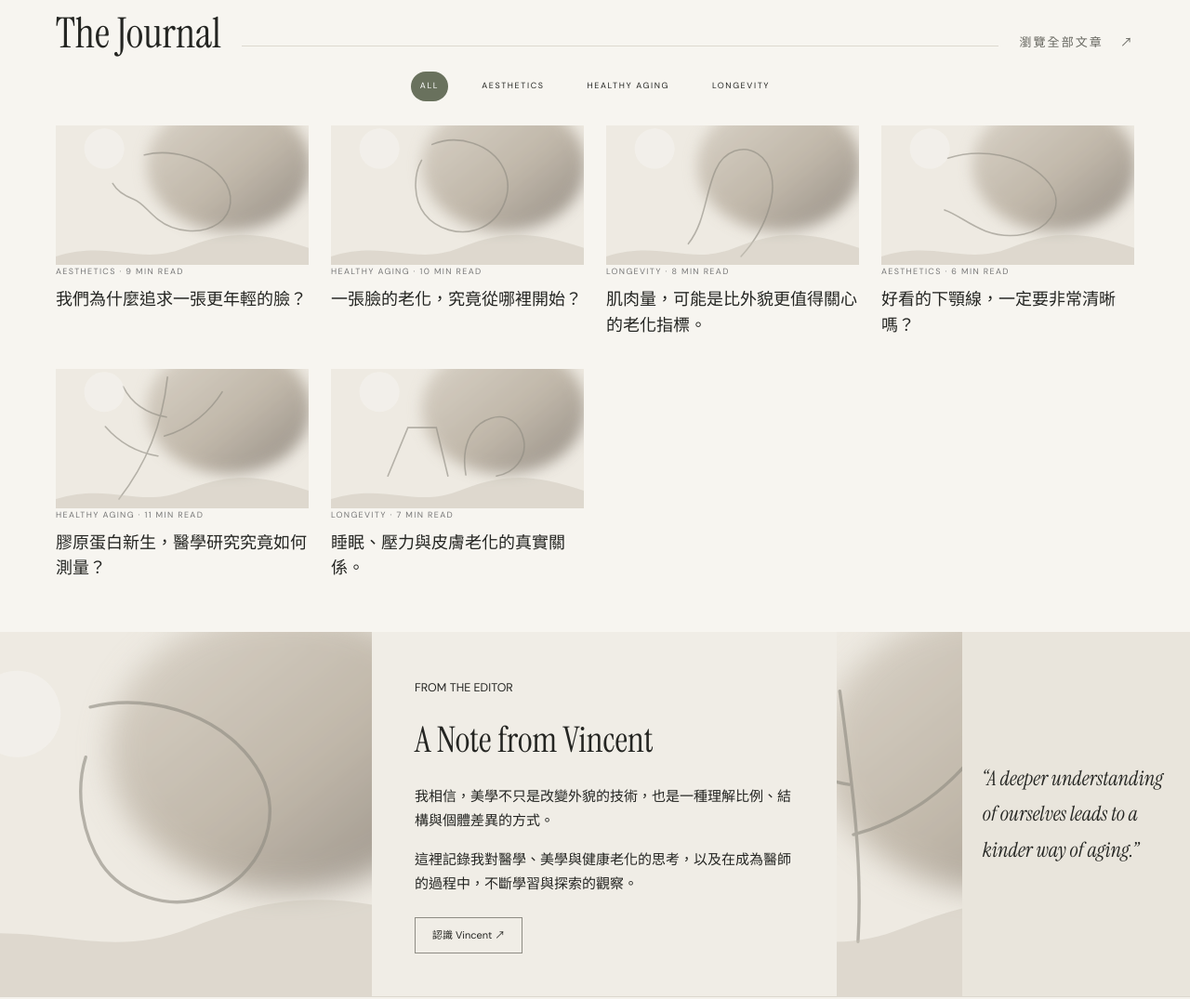
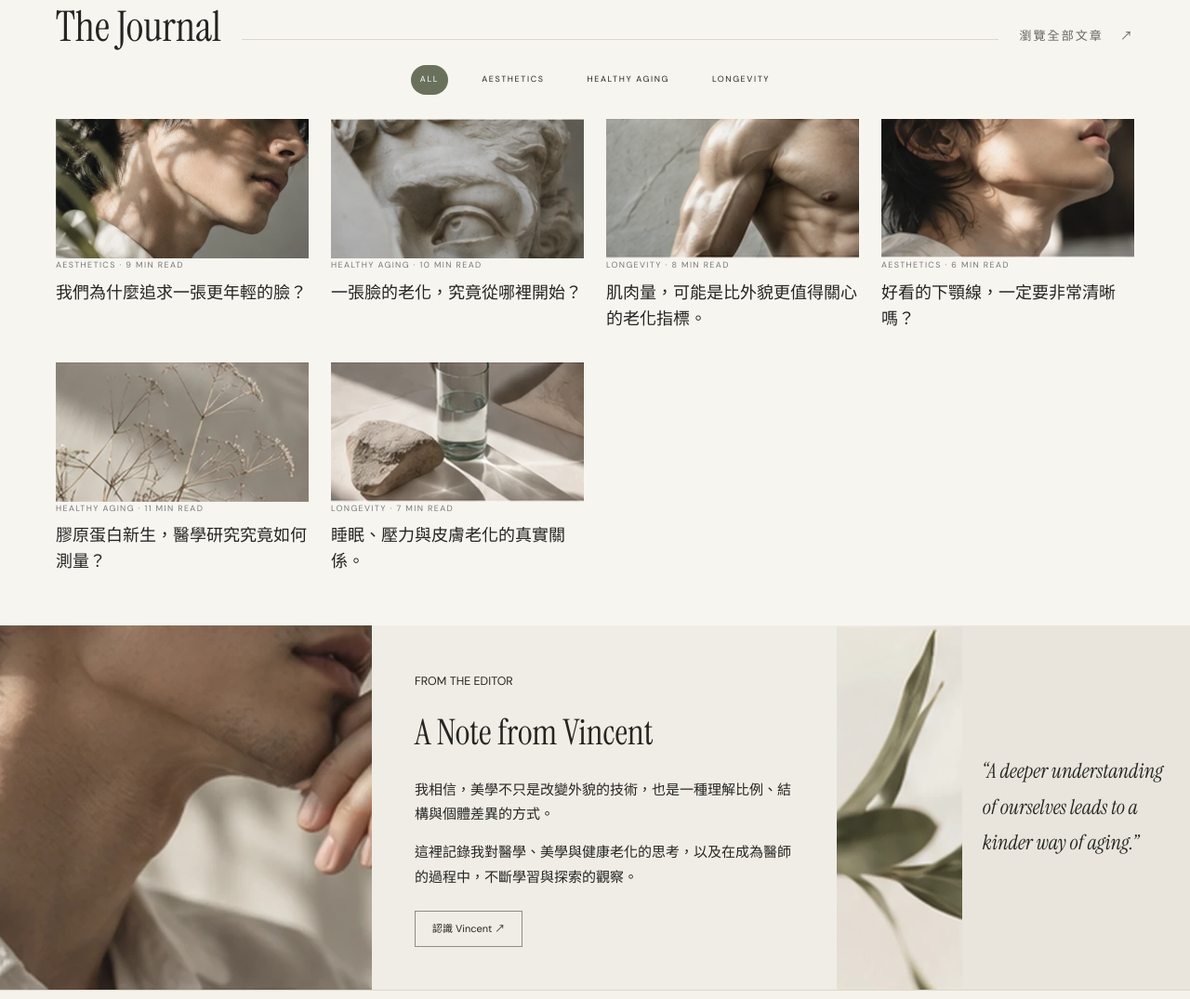
Before and after one commit to Hank-lcw/vincent-journal, a website: page public/index.html in a window 1280 px wide. Shown: the part 1420-2495 px from the top of the page at 93% size. Drawn offline with nearby package versions, Linux system fonts and the light colour scheme; no server answers.

Commit message:
fix: restore original VINCENT JOURNAL editorial photography

```diff
--- a/public/data.js
+++ b/public/data.js
@@ -1,8 +1,8 @@
 window.VJ_DEMO_ARTICLES=[
-{id:"younger-face",slug:"younger-face",title:"我們為什麼追求一張更年輕的臉？",subtitle:"年輕，不只是年齡的數字，而是一種綜合的視覺印象。",excerpt:"真正值得討論的，也許不是怎麼把每一條紋路消掉，而是哪些改變能讓一個人看起來更有精神、仍然像自己。",category:"美學觀點",image:"assets/hero-jaw.svg",read_time_minutes:9,featured:true,published_at:"2026-10-10",body:"<p>我們談抗老時，很容易從皺紋開始。但一張臉給人的年齡感，從來不是由單一結構決定。</p><h2>年齡感是一種整體判斷</h2><p>輪廓、皮膚質地、脂肪分布、骨架與表情共同構成我們對一個人的第一印象。真正自然的改變，往往不是把所有歲月痕跡抹去，而是保留那些讓人看起來仍然有生命力的部分。</p><blockquote>好的美學介入，不應該讓你看起來像另一個人，而是讓原本的你變得更清楚。</blockquote><p>這也是 VINCENT JOURNAL 想持續討論的事情：不是追逐單一答案，而是練習做出更好的判斷。</p>"},
-{id:"where-aging-starts",slug:"where-aging-starts",title:"一張臉的老化，究竟從哪裡開始？",excerpt:"皮膚只是最外層。真正的老化同時發生在骨骼、脂肪、韌帶與肌肉。",category:"健康老化",image:"assets/sculpture.svg",read_time_minutes:10,published_at:"2026-10-08"},
-{id:"muscle-aging",slug:"muscle-aging",title:"肌肉量，可能是比外貌更值得關心的老化指標。",excerpt:"健康老化不只是看起來年輕，而是保有力量、活動能力與獨立生活的餘裕。",category:"長壽科學",image:"assets/muscle.svg",read_time_minutes:8,published_at:"2026-10-05"},
-{id:"jawline",slug:"jawline",title:"好看的下顎線，一定要非常清晰嗎？",excerpt:"輪廓的美感不是越銳利越好，而是比例、轉折與整體氣質的平衡。",category:"美學觀點",image:"assets/jaw-detail.svg",read_time_minutes:6,published_at:"2026-09-29"},
-{id:"collagen",slug:"collagen",title:"膠原蛋白新生，醫學研究究竟如何測量？",excerpt:"從組織切片到影像工具，理解研究方法，才能分辨療效宣稱與真正證據。",category:"健康老化",image:"assets/botanical.svg",read_time_minutes:11,published_at:"2026-09-22"},
-{id:"sleep-skin",slug:"sleep-skin",title:"睡眠、壓力與皮膚老化的真實關係。",excerpt:"生活方式很少有魔法效果，但長時間累積的差異，可能比我們想像得更重要。",category:"長壽科學",image:"assets/stilllife.svg",read_time_minutes:7,published_at:"2026-09-17"}
+{id:"younger-face",slug:"younger-face",title:"我們為什麼追求一張更年輕的臉？",subtitle:"年輕，不只是年齡的數字，而是一種綜合的視覺印象。",excerpt:"真正值得討論的，也許不是怎麼把每一條紋路消掉，而是哪些改變能讓一個人看起來更有精神、仍然像自己。",category:"美學觀點",image:"assets/hero-jaw.webp",read_time_minutes:9,featured:true,published_at:"2026-10-10",body:"<p>我們談抗老時，很容易從皺紋開始。但一張臉給人的年齡感，從來不是由單一結構決定。</p><h2>年齡感是一種整體判斷</h2><p>輪廓、皮膚質地、脂肪分布、骨架與表情共同構成我們對一個人的第一印象。真正自然的改變，往往不是把所有歲月痕跡抹去，而是保留那些讓人看起來仍然有生命力的部分。</p><blockquote>好的美學介入，不應該讓你看起來像另一個人，而是讓原本的你變得更清楚。</blockquote><p>這也是 VINCENT JOURNAL 想持續討論的事情：不是追逐單一答案，而是練習做出更好的判斷。</p>"},
+{id:"where-aging-starts",slug:"where-aging-starts",title:"一張臉的老化，究竟從哪裡開始？",excerpt:"皮膚只是最外層。真正的老化同時發生在骨骼、脂肪、韌帶與肌肉。",category:"健康老化",image:"assets/sculpture.webp",read_time_minutes:10,published_at:"2026-10-08"},
+{id:"muscle-aging",slug:"muscle-aging",title:"肌肉量，可能是比外貌更值得關心的老化指標。",excerpt:"健康老化不只是看起來年輕，而是保有力量、活動能力與獨立生活的餘裕。",category:"長壽科學",image:"assets/muscle.webp",read_time_minutes:8,published_at:"2026-10-05"},
+{id:"jawline",slug:"jawline",title:"好看的下顎線，一定要非常清晰嗎？",excerpt:"輪廓的美感不是越銳利越好，而是比例、轉折與整體氣質的平衡。",category:"美學觀點",image:"assets/jaw-detail.webp",read_time_minutes:6,published_at:"2026-09-29"},
+{id:"collagen",slug:"collagen",title:"膠原蛋白新生，醫學研究究竟如何測量？",excerpt:"從組織切片到影像工具，理解研究方法，才能分辨療效宣稱與真正證據。",category:"健康老化",image:"assets/botanical.webp",read_time_minutes:11,published_at:"2026-09-22"},
+{id:"sleep-skin",slug:"sleep-skin",title:"睡眠、壓力與皮膚老化的真實關係。",excerpt:"生活方式很少有魔法效果，但長時間累積的差異，可能比我們想像得更重要。",category:"長壽科學",image:"assets/stilllife.webp",read_time_minutes:7,published_at:"2026-09-17"}
 ];
--- a/public/index.html
+++ b/public/index.html
@@ -22,7 +22,7 @@
  <section class="editorial-section" id="selection"><div class="section-header"><h2>Editor's Selection</h2><div class="hairline"></div><p>精選值得閱讀的觀點、研究與思考</p></div><div class="selection-grid" id="selectionGrid"></div></section>
  <section class="editorial-section journal-section" id="journal"><div class="section-header"><h2>The Journal</h2><div class="hairline"></div><a class="mini-link" href="discover.html">瀏覽全部文章 <span>↗</span></a></div><div class="filter-tabs" id="filterTabs"><button class="is-active" data-filter="全部">ALL</button><button data-filter="美學觀點">AESTHETICS</button><button data-filter="健康老化">HEALTHY AGING</button><button data-filter="長壽科學">LONGEVITY</button></div><div class="article-grid" id="articleGrid"></div><div class="empty-note" id="emptyArticles" hidden>目前沒有符合條件的文章。</div></section>
  </main>
- <section class="about-strip" id="about"><div class="about-photo"><img src="assets/vincent-editorial.svg" alt="自然光下的人物輪廓局部特寫"></div><div class="about-copy"><small>FROM THE EDITOR</small><h2>A Note from Vincent</h2><p>我相信，美學不只是改變外貌的技術，也是一種理解比例、結構與個體差異的方式。</p><p>這裡記錄我對醫學、美學與健康老化的思考，以及在成為醫師的過程中，不斷學習與探索的觀察。</p><a href="article.html?id=about" class="outline-cta">認識 Vincent <span>↗</span></a></div><div class="about-quote"><img src="assets/cover-botanical.svg" alt="自然光下的乾燥植物局部"><blockquote>“A deeper understanding of ourselves leads to a kinder way of aging.”</blockquote></div></section>
+ <section class="about-strip" id="about"><div class="about-photo"><img src="assets/vincent-editorial.webp" alt="自然光下的人物輪廓局部特寫"></div><div class="about-copy"><small>FROM THE EDITOR</small><h2>A Note from Vincent</h2><p>我相信，美學不只是改變外貌的技術，也是一種理解比例、結構與個體差異的方式。</p><p>這裡記錄我對醫學、美學與健康老化的思考，以及在成為醫師的過程中，不斷學習與探索的觀察。</p><a href="article.html?id=about" class="outline-cta">認識 Vincent <span>↗</span></a></div><div class="about-quote"><img src="assets/cover-botanical.webp" alt="自然光下的乾燥植物局部"><blockquote>“A deeper understanding of ourselves leads to a kinder way of aging.”</blockquote></div></section>
  <section class="newsletter-strip"><div><small>VINCENT LETTERS</small><h2>A LITTLE PERSPECTIVE, DELIVERED.</h2><p>不定期分享關於美學、健康老化與長壽的觀察。</p></div><form id="subscribeForm" class="newsletter-form"><label class="sr-only" for="subscriberEmail">電子郵件地址</label><div class="newsletter-inputrow"><input type="email" id="subscriberEmail" placeholder="您的電子郵件地址" required autocomplete="email"><button type="submit">訂閱電子報 <span>↗</span></button></div><label class="consent"><input type="checkbox" id="subscribeConsent" required><span>我同意未來接收 VINCENT JOURNAL 電子報，並可隨時退訂。</span></label><p id="subscribeNotice" class="form-note" role="status">送出後會先寄一封確認信；完成確認後才會加入寄送名單。</p></form></section>
  <footer class="site-footer"><a class="footer-wordmark" href="index.html">VINCENT JOURNAL</a><span>AESTHETICS · HEALTHY AGING · LONGEVITY</span><span>© 2026 VINCENT JOURNAL <span class="footer-prototype">· 預覽展示版</span></span><a href="issue.html">THE ARCHIVE ↗</a></footer>
  <dialog id="searchDialog" class="search-dialog"><form method="dialog"><div class="search-dialog-head"><label for="searchField">尋找一篇值得閱讀的文章</label><button aria-label="關閉搜尋">✕</button></div><input id="searchField" type="search" placeholder="輸入關鍵字、主題或標題…" autocomplete="off"><div id="searchResults"></div></form></dialog>
```
Also changed, not shown: public/app.js, public/assets/botanical.webp (added), public/assets/cover-botanical.webp (added), public/assets/hero-jaw.webp (added), public/assets/jaw-detail.webp (added), public/assets/muscle.webp (added), public/assets/sculpture.webp (added), public/assets/stilllife.webp (added), public/assets/vincent-editorial.webp (added).
